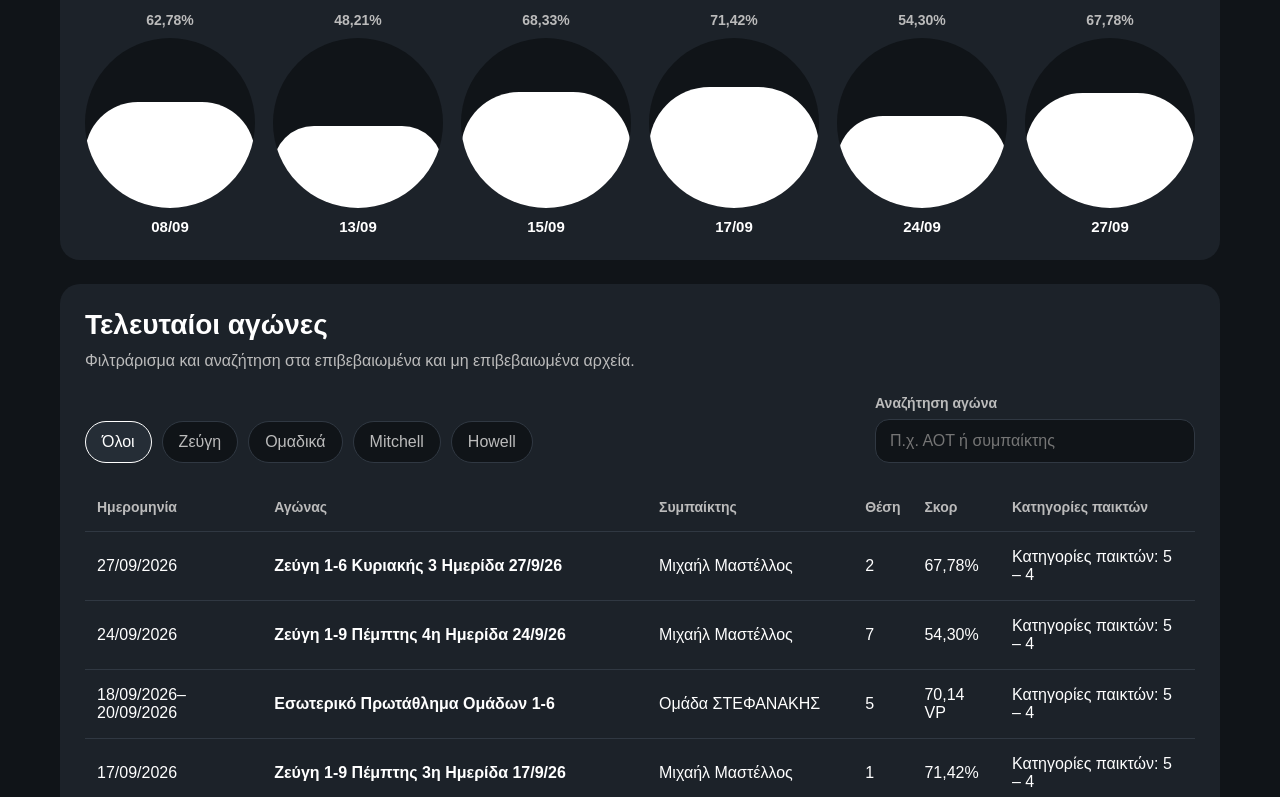
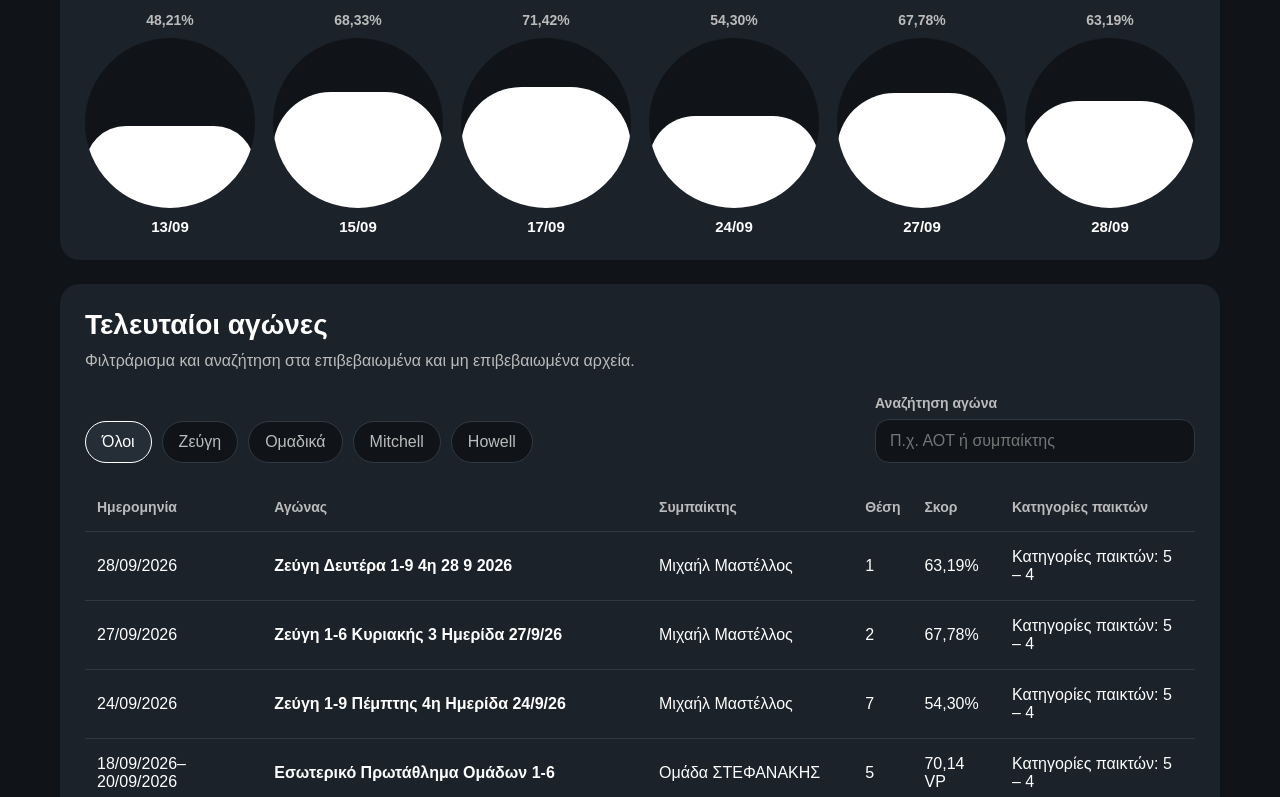
Before and after one commit to nick1stef2/bridge-life, a React (Vite) app: page /results in a window 1280 px wide. Shown: the part 1083-1880 px from the top of the page. Built offline with nearby package versions, Linux system fonts and the light colour scheme.

Commit message:
Add September 28 tournament result

```diff
--- a/src/data/achievementsData.js
+++ b/src/data/achievementsData.js
@@ -1,4 +1,15 @@
 export const achievementsData = [
+  {
+    id: "achievement-206945",
+    date: "2026-09-28",
+    title: "1η θέση — Ζεύγη Δευτέρα 1–9, 4η",
+    organization: "ΑΟΤ 26464",
+    partner: "Μιχαήλ Μαστέλλος",
+    result: "1/11 · 63,19%",
+    note: "Επίσημο αποτέλεσμα ημερίδας.",
+    officialUrl: "https://hellasbridge.org/results/206945",
+    tournamentId: "aot-26464-2026-09-28",
+  },
   {
     id: "achievement-206874",
     date: "2026-09-27",
--- a/src/data/playerData.js
+++ b/src/data/playerData.js
@@ -7,12 +7,12 @@ export const playerData = {
     platinum: 2,
   },
   unofficialPoints: {
-    black: 326,
+    black: 345,
     gold: 13,
     platinum: 0.6,
   },
   pendingPoints: {
-    black: 1262,
+    black: 1281,
     gold: 50,
     platinum: 2.6,
   },
@@ -22,7 +22,7 @@ export const playerData = {
     updateCycle: "κάθε 4 μήνες",
     source: "ΕΟΜ – καρτέλα αθλητή 19350",
     sourceUrl: "https://hellasbridge.org/bridge/players/code/19350",
-    checkedAt: "2026-09-28",
-    pendingNotice: "Οι βαθμοί του τριημέρου 18–20/09 έχουν περαστεί στα ανεπίσημα σύνολα της ΕΟΜ. Για τους 19 μαύρους του Event 206874 εκκρεμεί ενημέρωση ΕΟΜ.",
+    checkedAt: "2026-09-29",
+    pendingNotice: "Οι βαθμοί του τριημέρου 18–20/09 και οι 19 μαύροι του Event 206874 έχουν περαστεί στα ανεπίσημα σύνολα της ΕΟΜ. Για τους 27 μαύρους του Event 206945 εκκρεμεί ενημέρωση ΕΟΜ.",
   },
 };
--- a/src/data/tournamentsData.js
+++ b/src/data/tournamentsData.js
@@ -88,6 +88,36 @@ function teamBoard(boardNumber, teamResult, opponentResult, teamImps = 0, oppone
 
 export const tournamentsData = [
   {
+    id: "aot-26464-2026-09-28",
+    date: "2026-09-28",
+    title: "Ζεύγη Δευτέρα 1-9 4η 28 9 2026",
+    eventName: "Ζεύγη Δευτέρα 1-9 4η 28 9 2026",
+    organization: "ΑΟΤ 26464",
+    organizer: "ΑΟΤ 26464",
+    sourceResultId: "206945",
+    officialUrl: "https://hellasbridge.org/results/206945",
+    officialPairCardUrl: "https://hellasbridge.org/results/206945/card/7",
+    type: "Ζεύγη - matchpoints | Περιορισμένος",
+    eventType: "Ζεύγη - matchpoints | Περιορισμένος",
+    eventFormat: "pairs",
+    scoreType: "percentage",
+    grade: "5ης βαθμίδας",
+    level: "5ης βαθμίδας",
+    partner: "Μιχαήλ Μαστέλλος",
+    position: "1",
+    participants: 11,
+    score: "63,19",
+    playerCategory: 5,
+    partnerCategory: 4,
+    masterPoints: "27",
+    location: null,
+    includeInPersonalStats: true,
+    verificationStatus: "verified",
+    verificationNotes: "Επιβεβαιωμένο από το επίσημο αποτέλεσμα ΕΟΜ 206945 και την κάρτα ζεύγους 7.",
+    achievementId: "achievement-206945",
+    notes: "1η θέση σε 11 ζεύγη με τον Μιχαήλ Μαστέλλο, 63,19% και 27 μαύρους βαθμούς. Εκκρεμεί η ενημέρωση της καρτέλας αθλητή ΕΟΜ για το Event 206945.",
+  },
+  {
     id: "aot-26461-2026-09-27",
     date: "2026-09-27",
     title: "Ζεύγη 1-6 Κυριακής 3 Ημερίδα 27/9/26",
@@ -114,7 +144,7 @@ export const tournamentsData = [
     verificationStatus: "verified",
     verificationNotes: "Επιβεβαιωμένο από το επίσημο αποτέλεσμα ΕΟΜ 206874 και την κάρτα ζεύγους 2.",
     achievementId: "achievement-206874",
-    notes: "2η θέση σε 14 ζεύγη με τον Μιχαήλ Μαστέλλο, 67,78% και 19 μαύρους βαθμούς. Εκκρεμεί η ενημέρωση της καρτέλας αθλητή ΕΟΜ για το Event 206874.",
+    notes: "2η θέση σε 14 ζεύγη με τον Μιχαήλ Μαστέλλο, 67,78% και 19 μαύρους βαθμούς. Οι βαθμοί έχουν περαστεί στα ανεπίσημα σύνολα της ΕΟΜ.",
   },
   {
     id: "aot-26458-2026-09-24",
```
